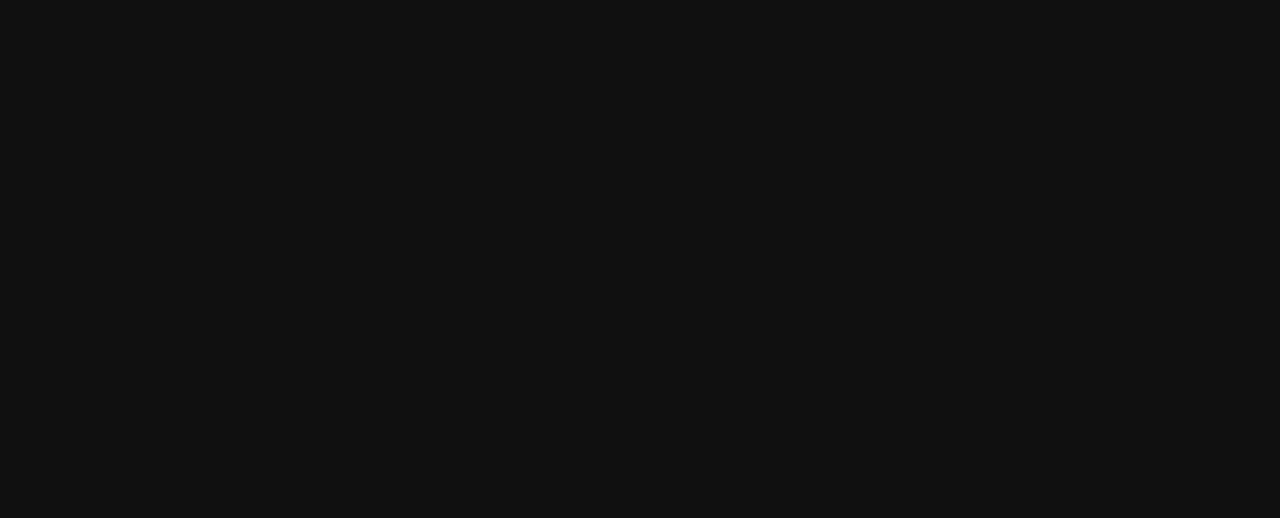
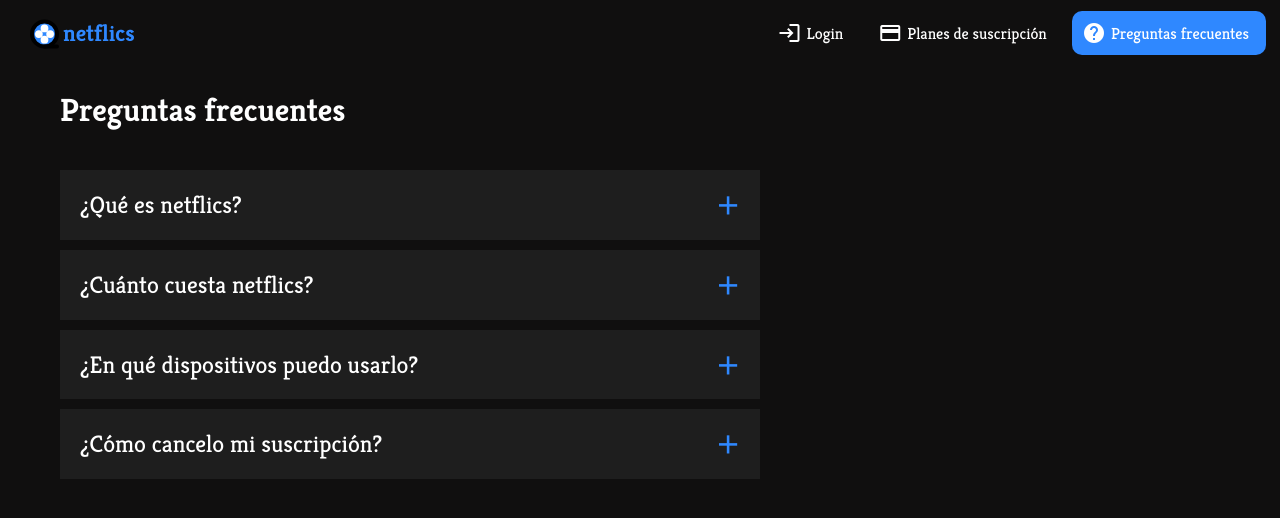
Before and after one commit to pedrochatelain/netflics, an Angular app: page /faq in a window 1280 px wide. Before the commit this address led to /. Shown: the top 518 px of the page. Built offline with nearby package versions, Linux system fonts and the light colour scheme.

Commit message:
crea sección faq

```diff
--- a/src/app/app.routes.ts
+++ b/src/app/app.routes.ts
@@ -5,6 +5,7 @@ import { MiCuentaComponent } from './mi-cuenta/mi-cuenta.component';
 import { MovieDetailComponent } from './movie-detail/movie-detail.component';
 import { NovedadesComponent } from './novedades/novedades.component';
 import { PlanesDeSuscripcionComponent } from './planes-de-suscripcion/planes-de-suscripcion.component';
+import { SectionFaqComponent } from './section-faq/section-faq.component';
 import { WatchingMovieComponent } from './watching-movie/watching-movie.component';
 
 export const routes = [
@@ -17,4 +18,5 @@ export const routes = [
     {path: 'login', component: LoginComponent},
     {path: 'mi-cuenta', component: MiCuentaComponent},
     {path: 'movie', component: MovieDetailComponent},
+    {path: 'faq', component: SectionFaqComponent},
 ];
--- a/src/app/home/home.component.html
+++ b/src/app/home/home.component.html
@@ -67,6 +67,3 @@
     src_movie_four = 'assets/gravity.jpg'
     src_movie_five="assets/the_arrival.jfif"
 ></app-continuar-viendo>
-
-
-<app-section-faq></app-section-faq>
--- a/src/app/nav-bar/nav-bar.component.html
+++ b/src/app/nav-bar/nav-bar.component.html
@@ -37,6 +37,10 @@
         <mat-icon fontIcon="credit_card_gear"></mat-icon>
         <p>Planes de suscripción</p>
       </div>
+      <div #btn_faq routerLink="/faq" class="btn">
+        <mat-icon fontIcon="help"></mat-icon>
+        <p>Preguntas frecuentes</p>
+      </div>
     </div>
     <!-- mi cuenta -->
     <div #btn_mi_cuenta *ngIf="show_mi_cuenta" class="btn mi-cuenta" routerLink="/mi-cuenta">
--- a/src/app/nav-bar/nav-bar.component.ts
+++ b/src/app/nav-bar/nav-bar.component.ts
@@ -43,6 +43,9 @@ export class NavBarComponent {
   @Input()
   is_selected_mi_cuenta: boolean = false;
 
+  @Input()
+  is_selected_faq: boolean = false;
+
   @ViewChild("btn_planes")
   btn_planes!: ElementRef;
 
@@ -60,6 +63,9 @@ export class NavBarComponent {
 
   @ViewChild("btn_mi_cuenta")
   btn_mi_cuenta!: ElementRef;
+
+  @ViewChild("btn_faq")
+  btn_faq!: ElementRef;
 
   ngAfterViewInit() {
     if (this.is_selected_planes) {
@@ -80,6 +86,9 @@ export class NavBarComponent {
     if (this.is_selected_mi_cuenta) {
       this.btn_mi_cuenta.nativeElement.classList.add("selected")
     }
+    if (this.is_selected_faq) {
+      this.btn_faq.nativeElement.classList.add("selected")
+    }
   }
 
 }
--- a/src/app/section-faq/faq/faq.component.css
+++ b/src/app/section-faq/faq/faq.component.css
@@ -106,6 +106,7 @@
 
     h2 {
         font-size: 18px;
+        width: 60vw;
     }
 
     p {
--- a/src/app/section-faq/section-faq.component.css
+++ b/src/app/section-faq/section-faq.component.css
@@ -3,18 +3,23 @@ body {
     margin-left: 60px;
 }
 
+.container-faq {
+    margin-top: 40px;
+}
+
 @media (max-width: 800px) {
 
     body {
-        margin-top: 40px;
         margin-left: 35px;
     }
 
     h1 {
-        /* height: fit-content; */
-        /* margin-top: 40px; */
-        /* margin-bottom: 0; */
         font-size: 20px;
-        /* margin-left: 35px; */
     }
+
+    .container-faq {
+        margin-top: 30px;
+    }
+
+
 }
--- a/src/app/section-faq/section-faq.component.html
+++ b/src/app/section-faq/section-faq.component.html
@@ -1,3 +1,13 @@
+<app-nav-bar
+    [show_inicio] = false
+    [show_buscar] = false
+    [show_notificaciones] = false
+    [show_mi_cuenta] = false
+    [show_login] = true
+    [show_planes] = true
+    [is_selected_faq] = true
+></app-nav-bar>
+
 <body>
     <h1>Preguntas frecuentes</h1>
 
@@ -16,6 +26,11 @@
             title="¿En qué dispositivos puedo usarlo?"
             text = "Donec vel iaculis leo. Nam ut consequat tellus. Aliquam erat volutpat. Maecenas feugiat in dolor sit amet rhoncus. Duis sed pellentesque odio. Donec eu convallis lectus. In sollicitudin in eros a fringilla. Proin sodales viverra turpis eget rhoncus. Nunc quis ullamcorper metus. Maecenas vitae orci sollicitudin, ullamcorper felis a, feugiat augue. Nunc a arcu eu orci laoreet dictum nec et dolor. Aliquam sed magna iaculis, sollicitudin leo sed, pretium turpis. Duis pharetra dui ligula, ut consectetur eros aliquet non. Mauris augue quam, aliquam at ex non, aliquet mattis leo."
         ></app-faq>
+
+        <app-faq
+            title="¿Cómo cancelo mi suscripción?"
+            text = "Phasellus iaculis est ac erat dictum, consectetur interdum turpis pellentesque. In id sapien eget ante posuere semper at non sem. Mauris a ante eget ligula dignissim porttitor vitae id nulla. Morbi vitae laoreet lectus. Mauris varius neque erat, sodales elementum purus porttitor ac. Aliquam erat volutpat. Praesent in malesuada massa. Fusce non tortor quis mauris tincidunt sollicitudin vel non velit. Curabitur sit amet malesuada eros, posuere ullamcorper augue. Proin tristique eleifend iaculis. Nulla ipsum quam, vehicula ut fringilla eget, interdum vel arcu. Ut quis nibh in mi posuere porta ac a eros. Quisque mattis dapibus dapibus. Nulla sit amet libero ac nisl ultricies dapibus."
+        ></app-faq>
     </div>
 
 </body>
```
